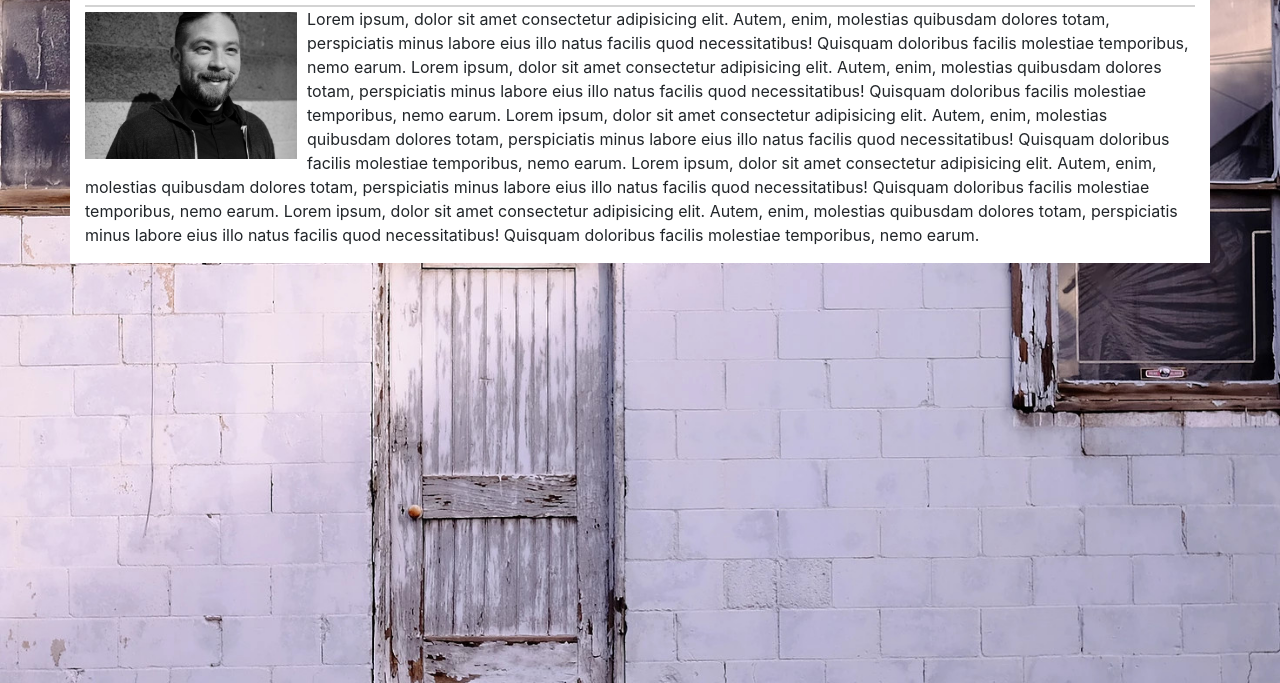
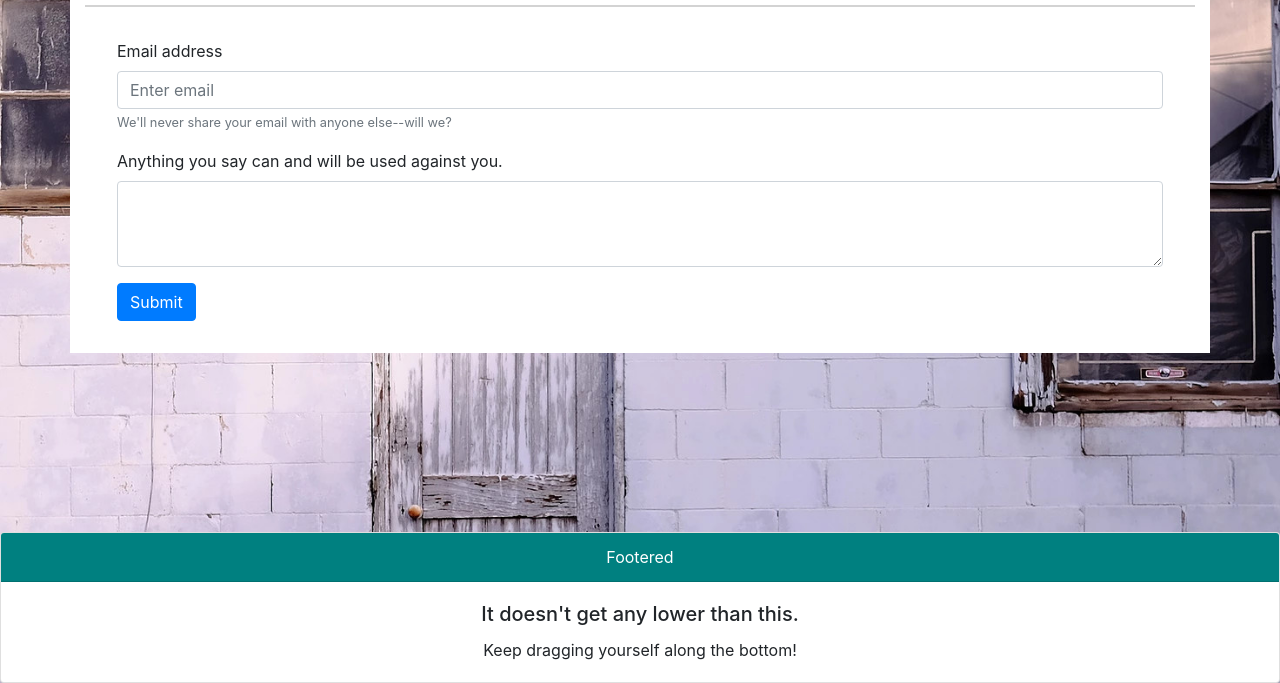
Before and after one commit to jonvictory/Bootstrap-Portfolio, a plain HTML site: page contact.html in a window 1280 px wide. Shown: the part 117-800 px from the top of the page. Drawn offline with nearby package versions, Linux system fonts and the light colour scheme.

Commit message:
added footer, fixed spacing layout on page bodies

```diff
--- a/CSS/styles.css
+++ b/CSS/styles.css
@@ -37,3 +37,22 @@ body {
      border-bottom-width: 2px;
      color: teal;
  }
+
+ .foote {
+     position: absolute;
+     bottom: 0;
+     width: 100%;
+ }
+
+ .band {
+     background-color: teal !important;
+     color: white !important;
+ }
+
+ .space{
+     padding: 2em;
+ }
+
+ .aboot {
+     padding: 2em;
+ }
--- a/contact.html
+++ b/contact.html
@@ -39,13 +39,29 @@
                     <h2>Contact</h2>
 
                 </div>
-                <img style="height: 20%; width: 20%; float: left; padding-top: 5px; padding-right: 10px;" src="images\Headshot.png"><p>Lorem ipsum, dolor sit amet consectetur adipisicing elit. Autem, enim, molestias quibusdam dolores totam, perspiciatis minus labore eius illo natus facilis quod necessitatibus! Quisquam doloribus facilis molestiae temporibus, nemo earum.
-                      Lorem ipsum, dolor sit amet consectetur adipisicing elit. Autem, enim, molestias quibusdam dolores totam, perspiciatis minus labore eius illo natus facilis quod necessitatibus! Quisquam doloribus facilis molestiae temporibus, nemo earum.
-                      Lorem ipsum, dolor sit amet consectetur adipisicing elit. Autem, enim, molestias quibusdam dolores totam, perspiciatis minus labore eius illo natus facilis quod necessitatibus! Quisquam doloribus facilis molestiae temporibus, nemo earum.
-                      Lorem ipsum, dolor sit amet consectetur adipisicing elit. Autem, enim, molestias quibusdam dolores totam, perspiciatis minus labore eius illo natus facilis quod necessitatibus! Quisquam doloribus facilis molestiae temporibus, nemo earum.
-                      Lorem ipsum, dolor sit amet consectetur adipisicing elit. Autem, enim, molestias quibusdam dolores totam, perspiciatis minus labore eius illo natus facilis quod necessitatibus! Quisquam doloribus facilis molestiae temporibus, nemo earum.
-                </p>
+                <form class="space">
+                        <div class="form-group">
+                          <label for="exampleInputEmail1">Email address</label>
+                          <input type="email" class="form-control" id="exampleInputEmail1" aria-describedby="emailHelp" placeholder="Enter email">
+                          <small id="emailHelp" class="form-text text-muted">We'll never share your email with anyone else--will we?</small>
+                        </div>
+                        <div class="form-group">
+                                <label for="exampleFormControlTextarea1">Anything you say can and will be used against you.</label>
+                                <textarea class="form-control" id="exampleFormControlTextarea1" rows="3"></textarea>
+                              </div>
+                        <button type="submit" class="btn btn-primary">Submit</button>
+                      </form>
             </div>
+            <div class="card text-center foote">
+                    <div class="card-header band">
+                      Footered
+                    </div>
+                    <div class="card-body">
+                      <h5 class="card-title">It doesn't get any lower than this.</h5>
+                      <p class="card-text">Keep dragging yourself along the bottom!</p>
+                    </div>
+
+                  </div>
 <!-- Optional JavaScript -->
 <!-- jQuery first, then Popper.js, then Bootstrap JS -->
 <script src="https://code.jquery.com/jquery-3.3.1.slim.min.js" integrity="sha384-q8i/X+965DzO0rT7abK41JStQIAqVgRVzpbzo5smXKp4YfRvH+8abtTE1Pi6jizo" crossorigin="anonymous"></script>
```
Also changed, not shown: index.html (+13 -0 lines), portfolio.html (+10 -0 lines).
